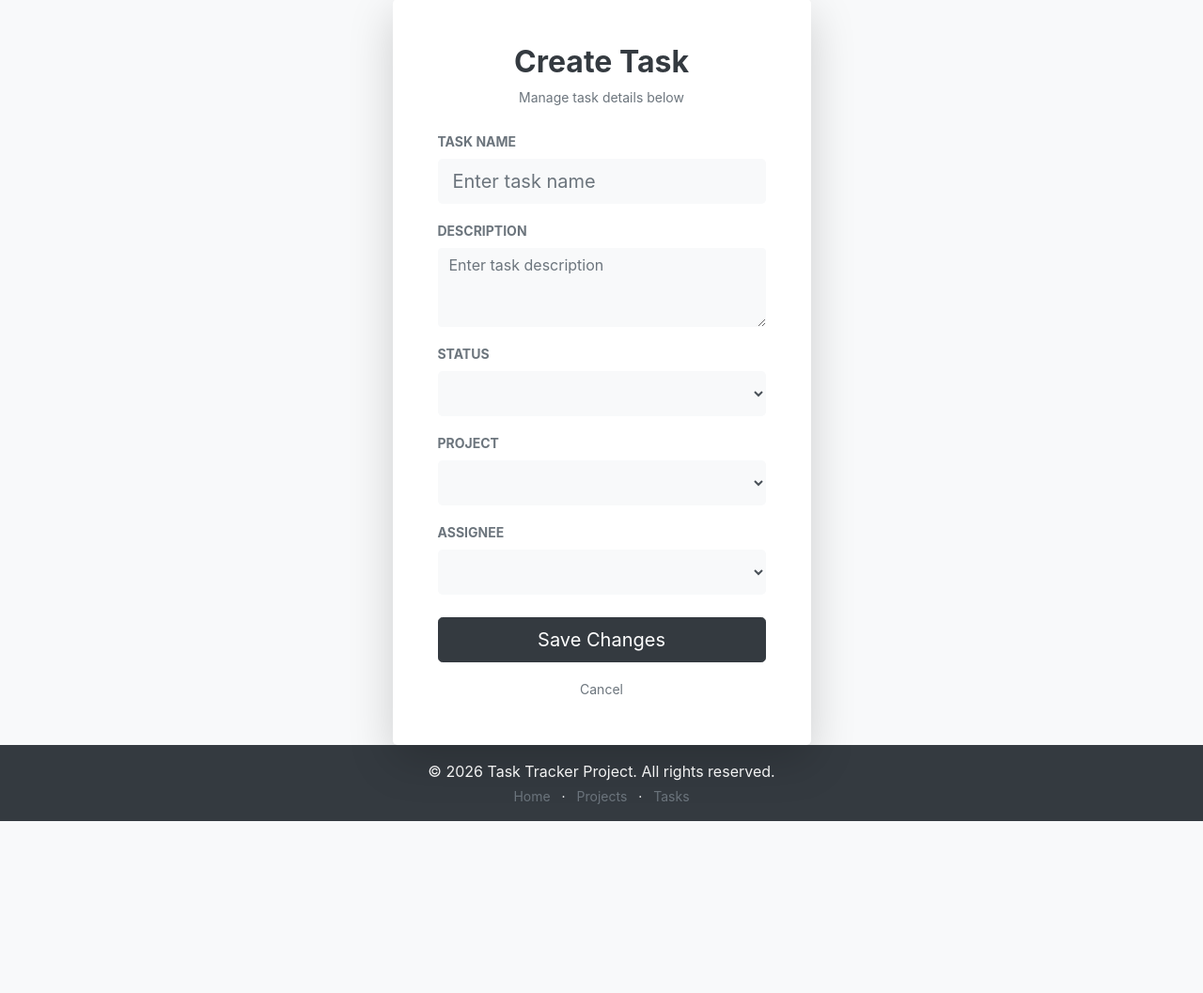
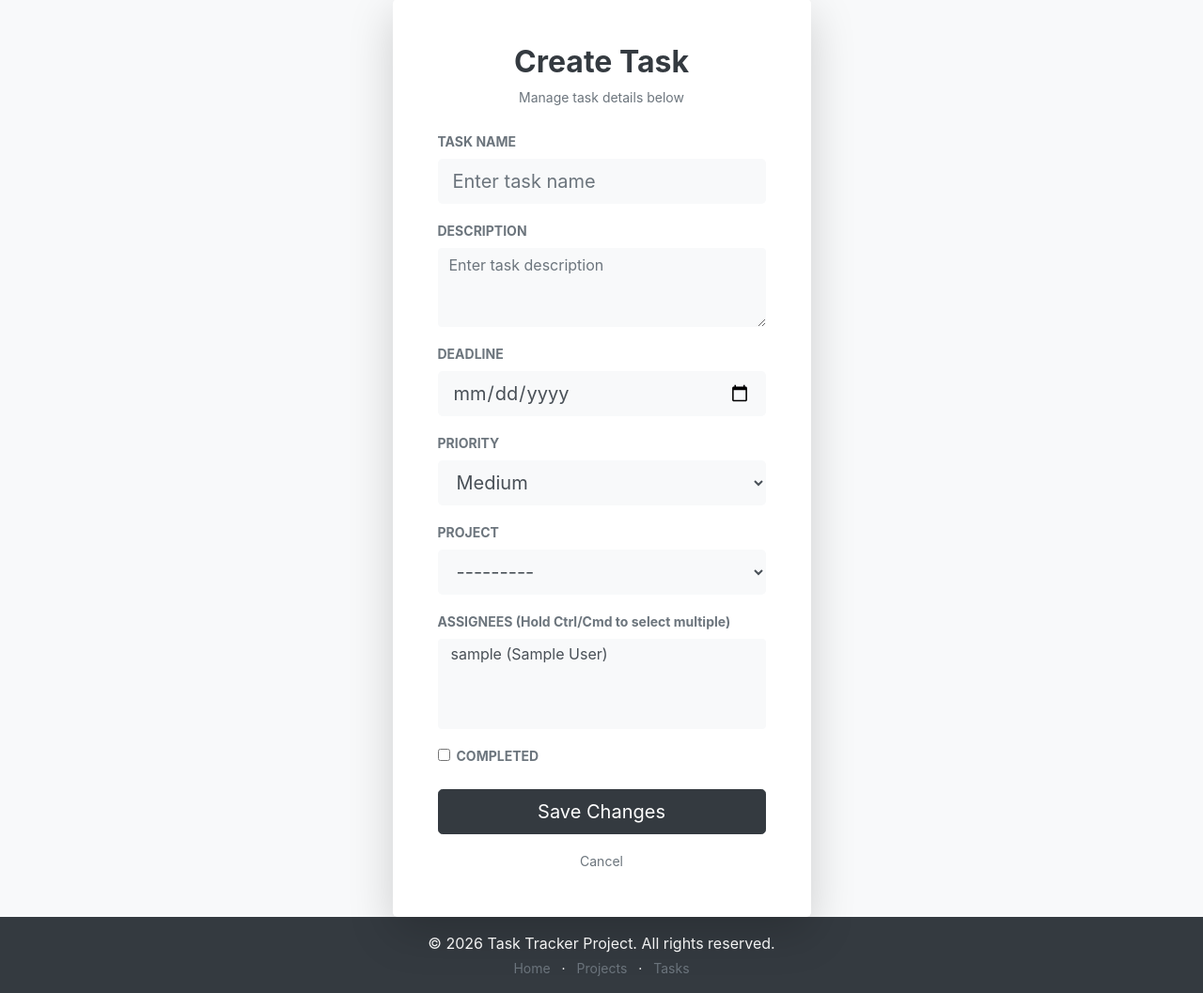
Before and after one commit to grimm60832-ops/django-task-tracker, a Django app: page /task/create/ in a window 1280 px wide. Shown: the part 81-1138 px from the top of the page at 94% size. Before the commit the page ends 955 px from the top, so only its background shows below. Run offline with Django 5.2, Linux system fonts and the light colour scheme; the visitor is signed in with stand-in values (Sample User, id 1); data comes from the database, SQL or seed files in the repository; data that the repository does not hold is empty.

Commit message:
add task search and completion status filtering

```diff
--- a/catalog/views.py
+++ b/catalog/views.py
@@ -1,3 +1,4 @@
+from django.db.models.sql import query
 from django.views.generic import (
     TemplateView,
     ListView,
@@ -117,11 +118,34 @@ class PositionListView(LoginRequiredMixin, ListView):
 class TaskListView(LoginRequiredMixin, ListView):
     model = Task
     template_name = "catalog/task_list.html"
+    context_object_name = "task_list"
+    paginate_by = 10
+
+    def get_queryset(self):
+        queryset = super().get_queryset()
+        search_query = self.request.GET.get("q", "").strip()
+        completed_filter = self.request.GET.get("completed", "").strip()
+
+        if search_query:
+            queryset = queryset.filter(name__icontains=search_query)
+
+        if completed_filter == "true":
+            queryset = queryset.filter(is_completed=True)
+        elif completed_filter == "false":
+            queryset = queryset.filter(is_completed=False)
+
+        return queryset
+
+    def get_context_data(self, **kwargs):
+        context = super().get_context_data(**kwargs)
+        context["search_query"] = self.request.GET.get("q", "")
+        context["selected_completed"] = self.request.GET.get("completed", "")
+        return context
 
 
 class TaskCreateView(LoginRequiredMixin, CreateView):
     model = Task
-    fields = ["name", "description", "deadline", "is_completed", "priority"]
+    fields = ["name", "description", "deadline", "is_completed", "priority", "project", "assignees"]
     template_name = "catalog/task_form.html"
     success_url = reverse_lazy("catalog:tasks")
 
@@ -137,7 +161,7 @@ class TaskDetailView(LoginRequiredMixin, DetailView):
 
 class TaskUpdateView(LoginRequiredMixin, UpdateView):
     model = Task
-    fields = ["name", "description", "deadline", "is_completed", "priority"]
+    fields = ["name", "description", "deadline", "is_completed", "priority", "project", "assignees"]
     template_name = "catalog/task_form.html"
     success_url = reverse_lazy("catalog:tasks")
 
--- a/templates/catalog/task_form.html
+++ b/templates/catalog/task_form.html
@@ -46,18 +46,30 @@
           </div>
 
           <div class="form-group mb-3">
-            <label for="{{ form.status.id_for_label }}" class="form-label text-muted small font-weight-bold">STATUS</label>
-            <select name="{{ form.status.name }}"
-                    id="{{ form.status.id_for_label }}"
+            <label for="{{ form.deadline.id_for_label }}" class="form-label text-muted small font-weight-bold">DEADLINE</label>
+            <input type="date"
+                   name="{{ form.deadline.name }}"
+                   id="{{ form.deadline.id_for_label }}"
+                   value="{{ form.deadline.value|date:'Y-m-d'|default:form.deadline.value|default_if_none:'' }}"
+                   class="form-control form-control-lg bg-light border-0">
+            {% if form.deadline.errors %}
+              <div class="text-danger small mt-1">{{ form.deadline.errors.0 }}</div>
+            {% endif %}
+          </div>
+
+          <div class="form-group mb-3">
+            <label for="{{ form.priority.id_for_label }}" class="form-label text-muted small font-weight-bold">PRIORITY</label>
+            <select name="{{ form.priority.name }}"
+                    id="{{ form.priority.id_for_label }}"
                     class="form-control form-control-lg bg-light border-0">
-              {% for choice_value, choice_label in form.status.field.choices %}
-                <option value="{{ choice_value }}" {% if form.status.value|stringformat:"s" == choice_value|stringformat:"s" %}selected{% endif %}>
+              {% for choice_value, choice_label in form.priority.field.choices %}
+                <option value="{{ choice_value }}" {% if form.priority.value|stringformat:"s" == choice_value|stringformat:"s" %}selected{% endif %}>
                   {{ choice_label }}
                 </option>
               {% endfor %}
             </select>
-            {% if form.status.errors %}
-              <div class="text-danger small mt-1">{{ form.status.errors.0 }}</div>
+            {% if form.priority.errors %}
+              <div class="text-danger small mt-1">{{ form.priority.errors.0 }}</div>
             {% endif %}
           </div>
 
@@ -77,20 +89,32 @@
             {% endif %}
           </div>
 
-          <div class="form-group mb-4">
-            <label for="{{ form.assignee.id_for_label }}" class="form-label text-muted small font-weight-bold">ASSIGNEE</label>
-            <select name="{{ form.assignee.name }}"
-                    id="{{ form.assignee.id_for_label }}"
-                    class="form-control form-control-lg bg-light border-0">
-              {% for choice_value, choice_label in form.assignee.field.choices %}
-                <option value="{{ choice_value }}" {% if form.assignee.value|stringformat:"s" == choice_value|stringformat:"s" %}selected{% endif %}>
+          <div class="form-group mb-3">
+            <label for="{{ form.assignees.id_for_label }}" class="form-label text-muted small font-weight-bold">ASSIGNEES (Hold Ctrl/Cmd to select multiple)</label>
+            <select name="{{ form.assignees.name }}"
+                    id="{{ form.assignees.id_for_label }}"
+                    class="form-control bg-light border-0"
+                    multiple>
+              {% for choice_value, choice_label in form.assignees.field.choices %}
+                <option value="{{ choice_value }}" {% if choice_value in form.assignees.value %}selected{% endif %}>
                   {{ choice_label }}
                 </option>
               {% endfor %}
             </select>
-            {% if form.assignee.errors %}
-              <div class="text-danger small mt-1">{{ form.assignee.errors.0 }}</div>
+            {% if form.assignees.errors %}
+              <div class="text-danger small mt-1">{{ form.assignees.errors.0 }}</div>
             {% endif %}
+          </div>
+
+          <div class="form-group form-check mb-4">
+            <input type="checkbox"
+                   name="{{ form.is_completed.name }}"
+                   id="{{ form.is_completed.id_for_label }}"
+                   class="form-check-input"
+                   {% if form.is_completed.value %}checked{% endif %}>
+            <label for="{{ form.is_completed.id_for_label }}" class="form-check-label text-muted small font-weight-bold">
+              COMPLETED
+            </label>
           </div>
 
           <button type="submit" class="btn btn-dark btn-lg btn-block w-100 py-2">Save Changes</button>
```
Also changed, not shown: templates/catalog/task_list.html (+46 -6 lines).
